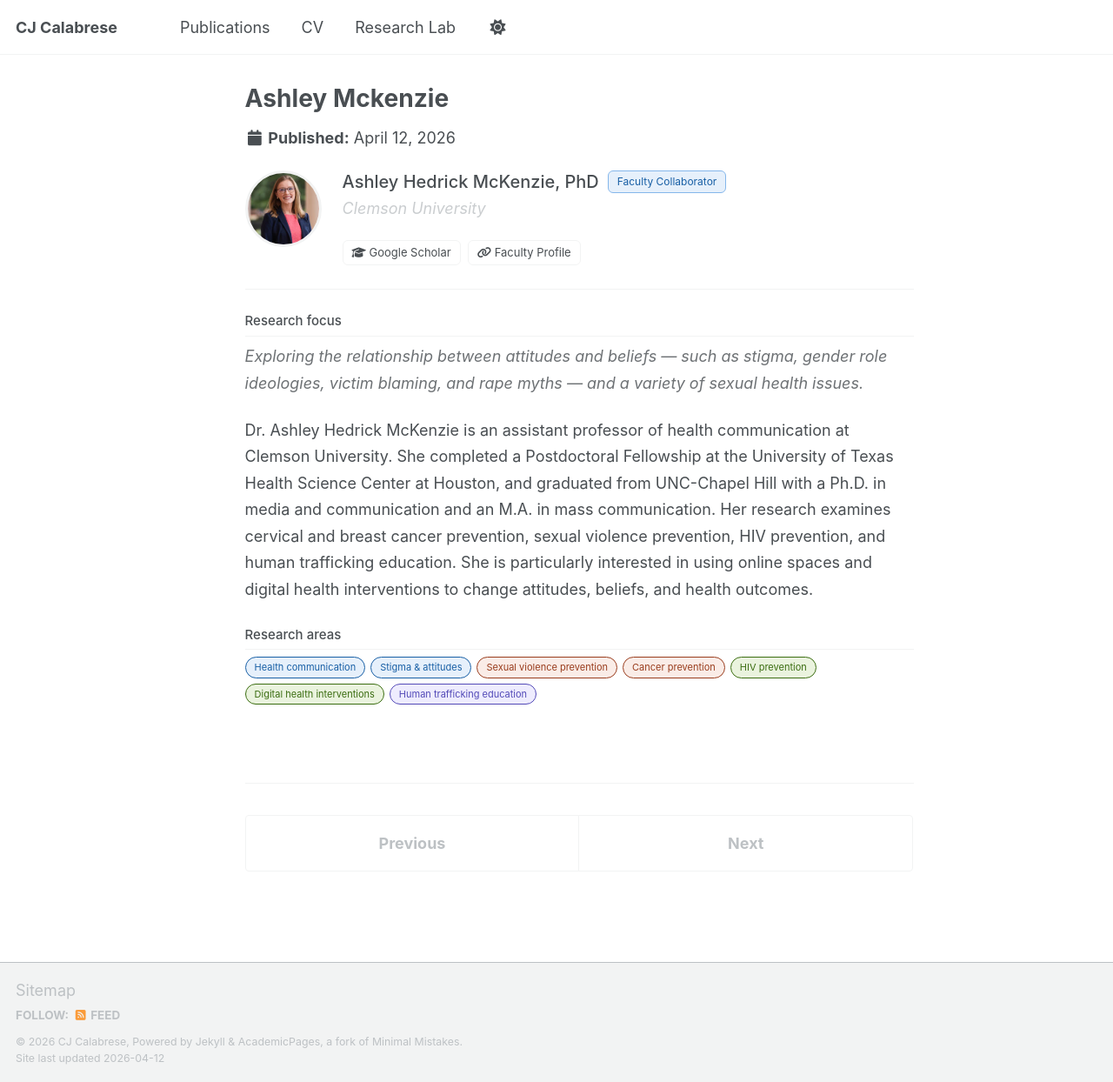
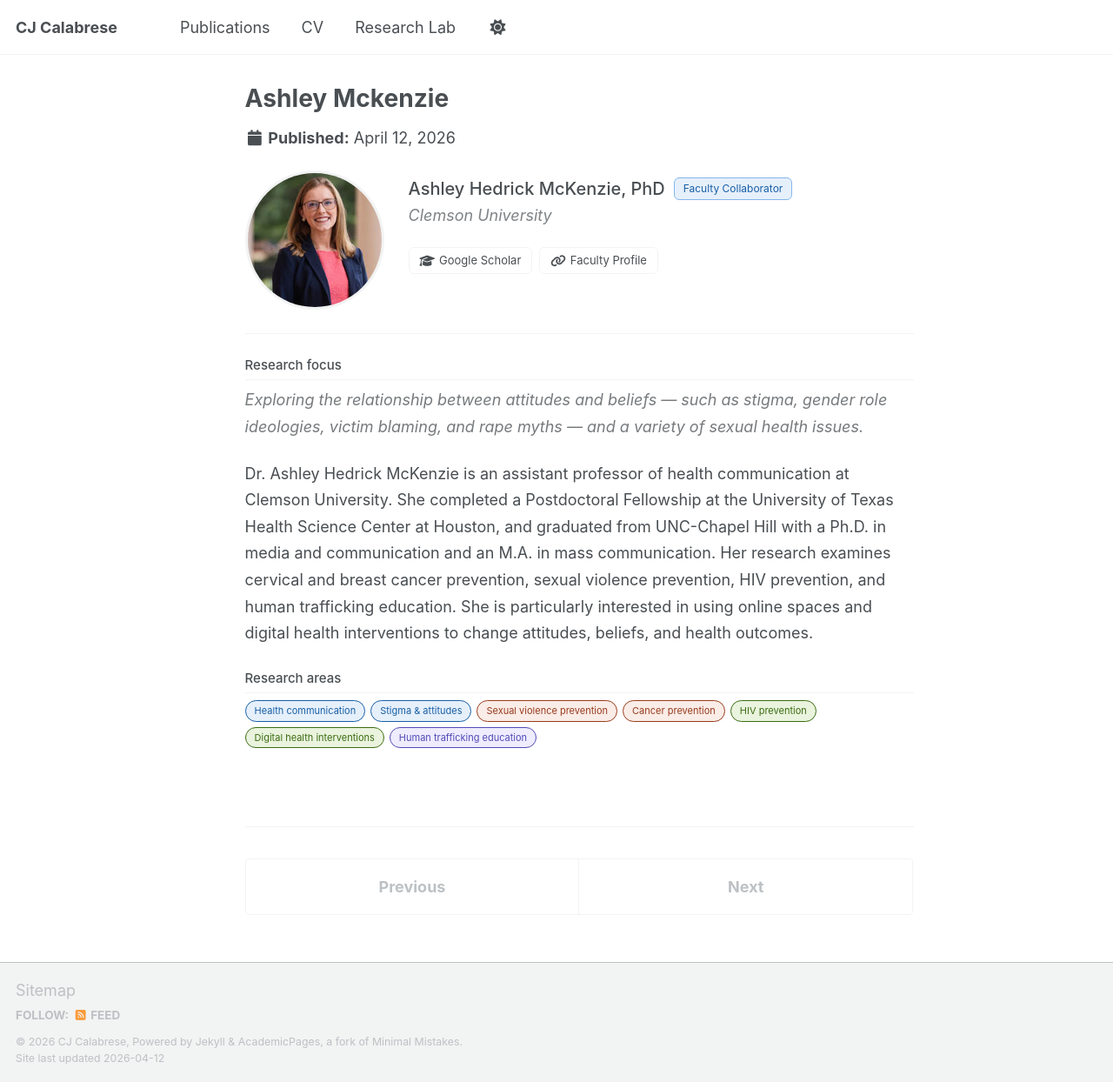
Before and after one commit to cjcalabresephd/cjcalabresephd.github.io, a Jekyll site: the page built from _people/ashley-mckenzie.md, in a window 1280 px wide and 1244 px high. Shown: the whole window at 87% size. Built offline with Jekyll 4.4.1, drawn with Linux system fonts in a browser that asks for light colours; a script bundle is joined from its source files by our own code; library files that are not in the unit come from our copies.

Commit message:
Update main.scss

```diff
--- a/assets/css/main.scss
+++ b/assets/css/main.scss
@@ -209,32 +209,59 @@
 
 .pcp-header {
   display: flex;
-  gap: 24px;
+  gap: 28px;
   align-items: flex-start;
   margin-bottom: 1.5rem;
   padding-bottom: 1.5rem;
   border-bottom: 0.5px solid var(--global-border-color);
 }
 
-.pcp-avatar {
-  width: 88px;
-  height: 88px;
+/* --- Avatar: circle with hover overlay, matching lab-card style --- */
+
+.pcp-avatar-wrap {
+  position: relative;
+  width: 160px;
+  height: 160px;
   border-radius: 50%;
   overflow: hidden;
   flex-shrink: 0;
   border: 3px solid var(--global-border-color);
-  background: var(--global-bg-color);
+  cursor: default;
 }
 
-.pcp-avatar img {
+.pcp-avatar {
   width: 100%;
   height: 100%;
   object-fit: cover;
+  display: block;
+  transition: transform 0.3s ease, filter 0.3s ease;
 }
+
+.pcp-avatar-wrap::after {
+  content: "";
+  position: absolute;
+  inset: 0;
+  border-radius: 50%;
+  background: rgba(255, 255, 255, 0.18);
+  opacity: 0;
+  transition: opacity 0.3s ease;
+}
+
+.pcp-avatar-wrap:hover .pcp-avatar {
+  transform: scale(1.05);
+  filter: brightness(1.08);
+}
+
+.pcp-avatar-wrap:hover::after {
+  opacity: 1;
+}
+
+/* --- Meta --- */
 
 .pcp-meta {
   flex: 1;
   min-width: 0;
+  padding-top: 8px;
 }
 
 .pcp-name-row {
@@ -264,11 +291,13 @@
 
 .pcp-affiliation {
   font-size: 14px;
-  color: var(--global-text-color-light, #6b7280);
-  margin: 0 0 10px;
+  color: var(--global-text-color);
+  margin: 0 0 12px;
   font-style: italic;
-  opacity: 0.8;
+  opacity: 0.7;
 }
+
+/* --- Links: match sidebar author link style --- */
 
 .pcp-links {
   display: flex;
@@ -277,19 +306,29 @@
 }
 
 .pcp-links a {
+  display: inline-flex;
+  align-items: center;
+  gap: 5px;
   font-size: 13px;
   color: var(--global-text-color);
   text-decoration: none;
-  padding: 4px 10px;
+  padding: 5px 12px;
   border: 0.5px solid var(--global-border-color);
   border-radius: 6px;
-  transition: opacity 0.2s ease;
+  transition: opacity 0.2s ease, background 0.2s ease;
 }
 
 .pcp-links a:hover {
-  opacity: 0.7;
+  opacity: 0.75;
   text-decoration: none;
+  background: var(--global-bg-color);
 }
+
+.pcp-links a i {
+  font-size: 14px;
+}
+
+/* --- Sections --- */
 
 .pcp-section {
   margin-bottom: 1.5rem;
@@ -309,7 +348,7 @@
   font-style: italic;
   line-height: 1.7;
   margin-bottom: 12px;
-  opacity: 0.8;
+  opacity: 0.75;
 }
 
 .pcp-bio {
```
